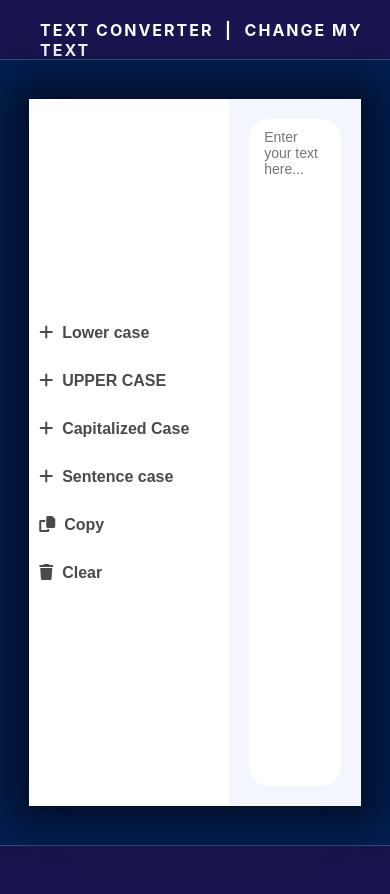
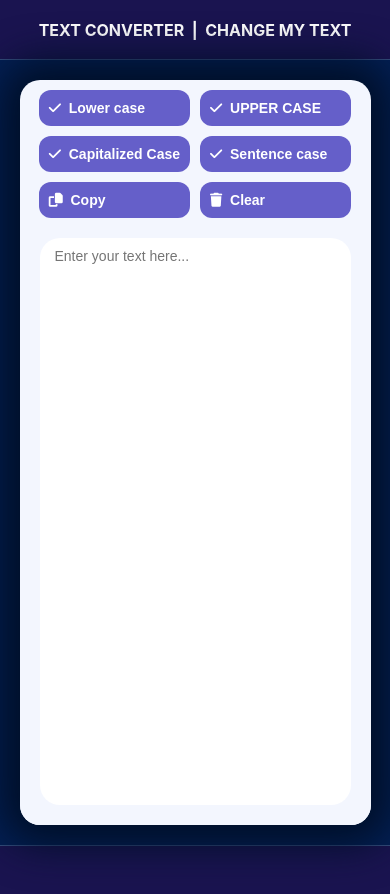
Before and after one commit to nashare/text-converter, a React (Create React App) app in the folder text-converter/: page / in a window 390 px wide. Shown: the top 894 px of the page. Built offline with nearby package versions, Linux system fonts and the light colour scheme.

Commit message:
css rules

```diff
--- a/text-converter/src/App.css
+++ b/text-converter/src/App.css
@@ -10,26 +10,26 @@ body {
 
 button {
   padding: 10px;
-  margin: 5px 0 5px 0;
-  background-color: white;
-  color: rgb(75, 73, 73);
-  border-radius: 7px;
+  margin: 5px;
+  border-radius: 12px;
   width: 200px;
   border: none;
   font-size: medium;
   font-weight: bold;
   font-size: 16px;
   text-align: left;
+  background-color: #655fc9;
+  color: white;
 }
 
 button:hover {
-  background-color: #f6f4ff;
-  color: #655fc9;
+  color: rgb(75, 73, 73);
 }
 
 .main-container {
-  background-color: white;
+  background-color: #f3f6fe;
   margin: 10vmin 0 10vmin 0;
+  border-radius: 20px;
   width: 85%;
   display: flex;
   box-shadow: 0 0 40px 20px rgba(1, 15, 40);
@@ -79,11 +79,48 @@ button:hover {
   background-color: #f3f6fe;
   flex-grow: 1;
   padding: 20px;
+  border-radius: 0 20px 20px 0;
 }
 
-.main-text-message {
-  color: grey;
-  font-weight: 500;
-  padding: 0;
-  margin: 0 0 5px 0;
+
+@media (max-width: 1024px) {
+  .main-buttons {
+    justify-content: start;
+    margin-top: 20px;
+  }
 }
+
+@media (max-width: 700px) {
+  .header-text {
+    color: white;
+    padding: 10px;
+    letter-spacing: normal;
+    margin: auto auto auto auto;
+  }
+
+  .main-container {
+    margin: 5vmin 0 5vmin 0;
+    width: 90%;
+    display: flex;
+    flex-direction: column;
+  }
+
+  .main-buttons {
+    margin: 10px 0 0 0;
+    display: grid;
+    grid-template-columns: repeat(2, 1fr);
+    grid-gap: 10px;
+    align-self: center;
+  }
+
+    button {
+    padding: 10px;
+    margin: 0;
+    width: 100%;
+    font-size: 14px;
+  }
+
+  .main-text {
+    border-radius: 0 0 20px 20px;
+  }
+}
--- a/text-converter/src/App.js
+++ b/text-converter/src/App.js
@@ -41,16 +41,15 @@ function App() {
     <div className="main">
       <div className="main-container">
         <div className="main-buttons">
-          <button onClick={handleLowerCase}><i class="fa-solid fa-plus"></i>&nbsp;&nbsp;Lower case</button>
-          <button onClick={handleUpperCase}><i class="fa-solid fa-plus"></i>&nbsp;&nbsp;UPPER CASE</button>
-          <button onClick={handleCapitalizedCase}><i class="fa-solid fa-plus"></i>&nbsp;&nbsp;Capitalized Case</button>
-          <button onClick={handleSentenceCase}><i class="fa-solid fa-plus"></i>&nbsp;&nbsp;Sentence case</button>
-          <button onClick={handleCopyToClipboard}><i class="fa-solid fa-copy"></i>&nbsp;&nbsp;Copy</button>
-          <button onClick={handleClear}><i class="fa-solid fa-trash"></i>&nbsp;&nbsp;Clear</button>
+          <button onClick={handleLowerCase}><i className="fa-solid fa-check"></i>&nbsp;&nbsp;Lower case</button>
+          <button onClick={handleUpperCase}><i className="fa-solid fa-check"></i>&nbsp;&nbsp;UPPER CASE</button>
+          <button onClick={handleCapitalizedCase}><i className="fa-solid fa-check"></i>&nbsp;&nbsp;Capitalized Case</button>
+          <button onClick={handleSentenceCase}><i className="fa-solid fa-check"></i>&nbsp;&nbsp;Sentence case</button>
+          <button onClick={handleCopyToClipboard}><i className="fa-solid fa-copy"></i>&nbsp;&nbsp;Copy</button>
+          <button onClick={handleClear}><i className="fa-solid fa-trash"></i>&nbsp;&nbsp;Clear</button>
         </div>
         <div className="main-text">
-          {/* <p className="main-text-message">Convert your text to uppercase, lowercase, capitalized or sentence case</p> */}
-            <textarea value={inputText} onChange={handleChange} className="main-textarea" placeholder="Enter your text here..." spellcheck="true"></textarea>
+            <textarea value={inputText} onChange={handleChange} className="main-textarea" placeholder="Enter your text here..." spellCheck="true"></textarea>
         </div>
       </div>
     </div>
```
